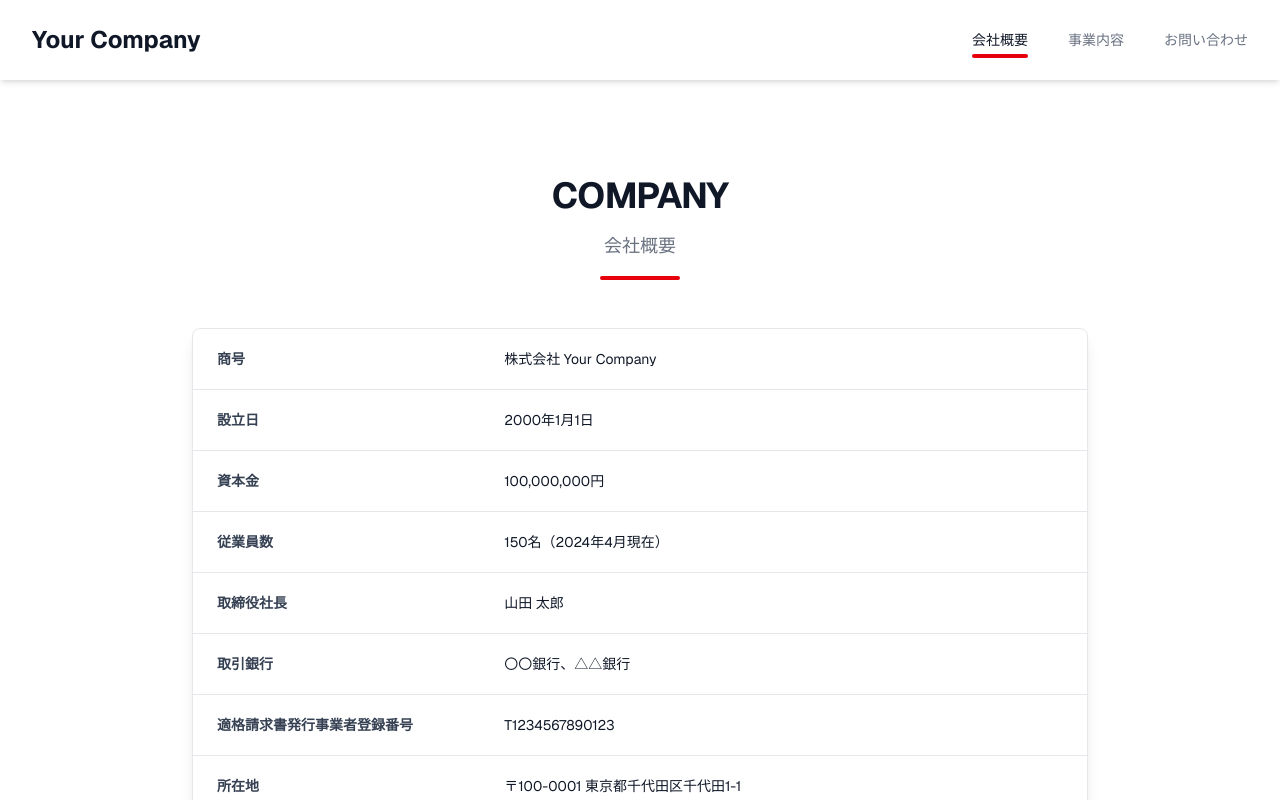
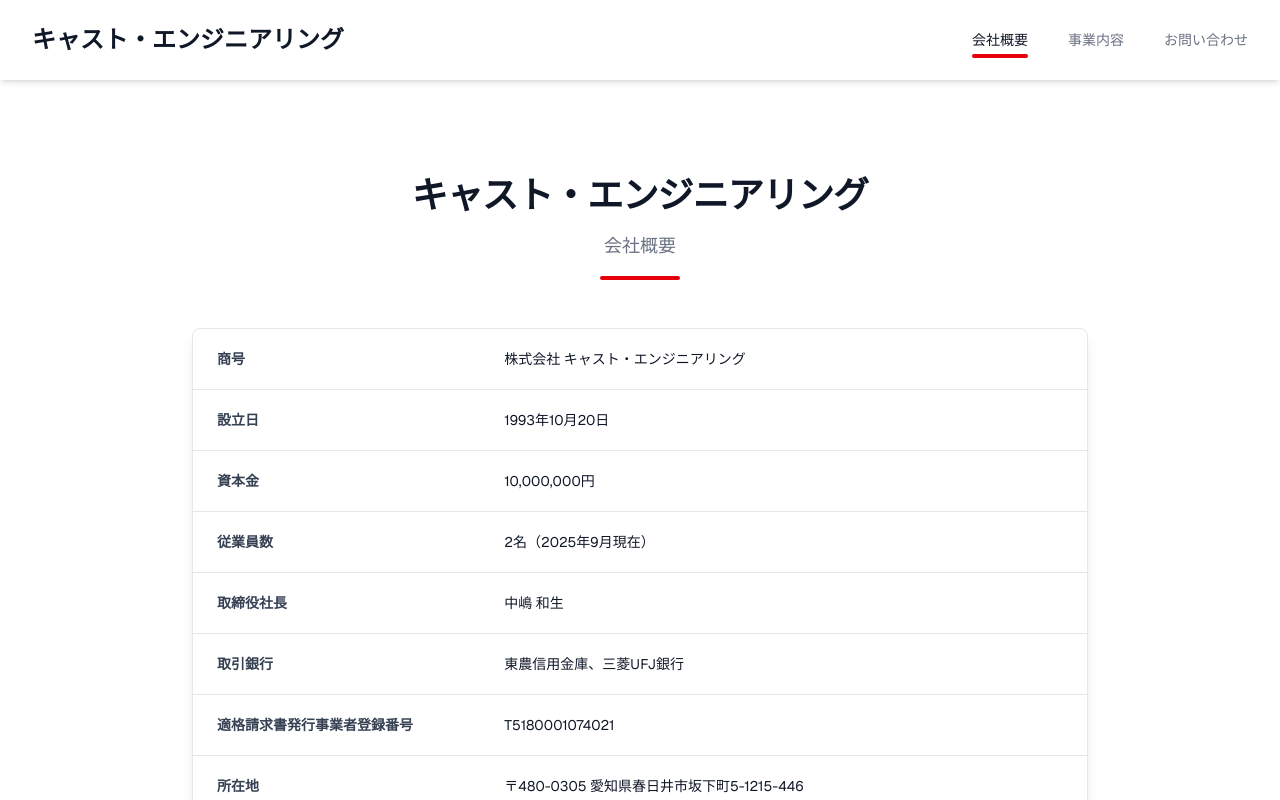
Before and after one commit to Masamu43256/CastEngineering-HomePage, a Next.js app: page / in a window 1280 px wide. Shown: the top 800 px of the page. Built offline with nearby package versions, Linux system fonts and the light colour scheme.

Commit message:
値代入

```diff
--- a/app/page.tsx
+++ b/app/page.tsx
@@ -31,7 +31,7 @@ const Header = ({ activeSection, setActiveSection }: {
               onClick={() => setActiveSection('profile')}
               className="text-2xl font-bold text-gray-900 cursor-pointer"
             >
-              Your Company
+              キャスト・エンジニアリング
             </span>
           </div>
 
@@ -91,21 +91,21 @@ const SectionTitle = ({ title, subtitle }: {
 // 会社概要
 const CompanyProfile = () => {
   const profileData = [
-    { label: '商号', value: '株式会社 Your Company' },
-    { label: '設立日', value: '2000年1月1日' },
-    { label: '資本金', value: '100,000,000円' },
-    { label: '従業員数', value: '150名（2024年4月現在）' },
-    { label: '取締役社長', value: '山田 太郎' },
-    { label: '取引銀行', value: '〇〇銀行、△△銀行' },
-    { label: '適格請求書発行事業者登録番号', value: 'T1234567890123' },
-    { label: '所在地', value: '〒100-0001 東京都千代田区千代田1-1' },
-    { label: 'TEL', value: '03-1234-5678' },
-    { label: 'FAX', value: '03-1234-5679' },
+    { label: '商号', value: '株式会社 キャスト・エンジニアリング' },
+    { label: '設立日', value: '1993年10月20日' },
+    { label: '資本金', value: '10,000,000円' },
+    { label: '従業員数', value: '2名（2025年9月現在）' },
+    { label: '取締役社長', value: '中嶋 和生' },
+    { label: '取引銀行', value: '東農信用金庫、三菱UFJ銀行' },
+    { label: '適格請求書発行事業者登録番号', value: 'T5180001074021' },
+    { label: '所在地', value: '〒480-0305 愛知県春日井市坂下町5-1215-446' },
+    { label: 'TEL', value: '0568-88-5141' },
+    { label: 'FAX', value: '0568-88-5656' },
   ];
 
   return (
     <section className="py-16 sm:py-24">
-      <SectionTitle title="COMPANY" subtitle="会社概要" />
+      <SectionTitle title="キャスト・エンジニアリング" subtitle="会社概要" />
       <div className="max-w-4xl mx-auto">
         <div className="overflow-hidden bg-white shadow-lg rounded-lg border border-gray-200">
           <dl className="divide-y divide-gray-200">
```
